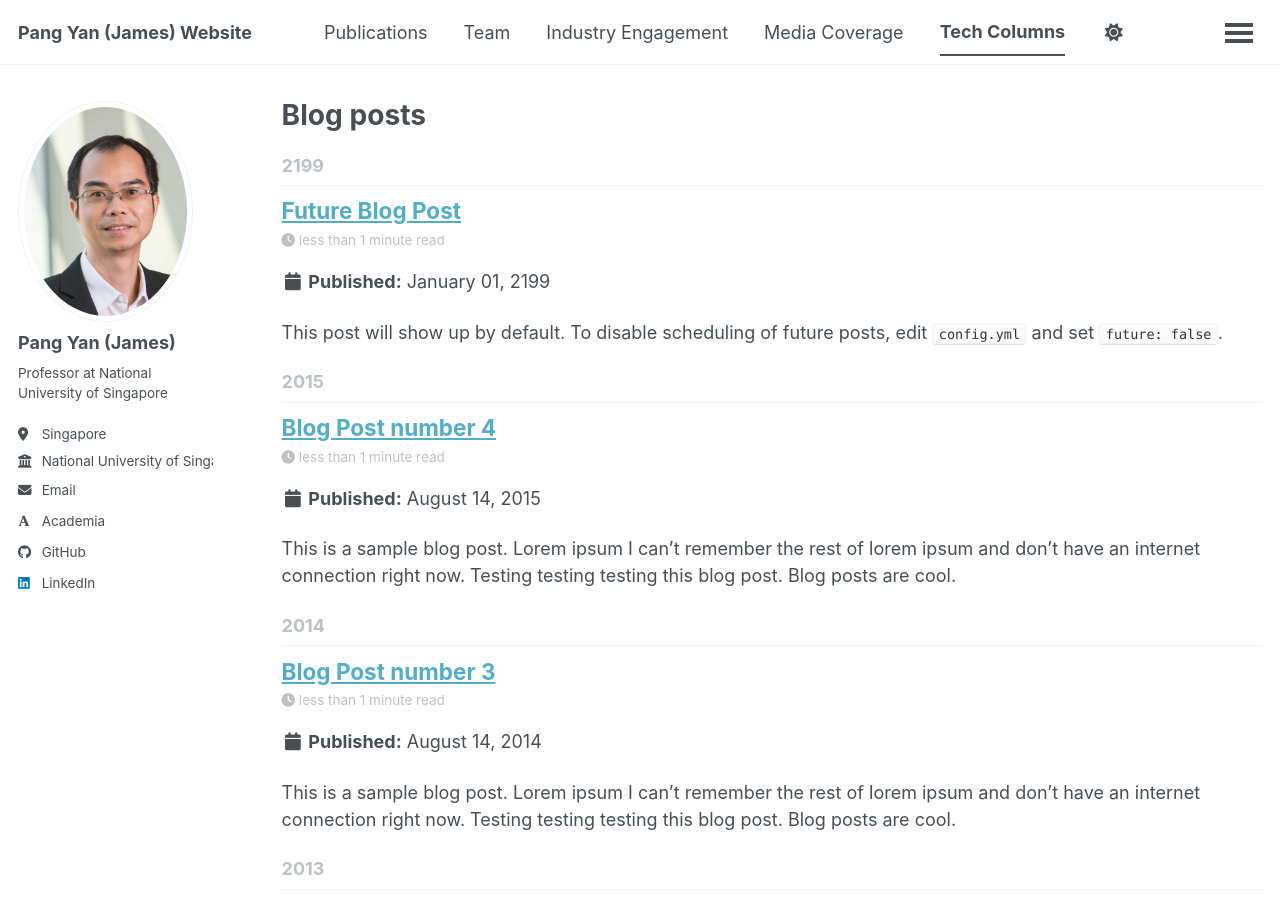
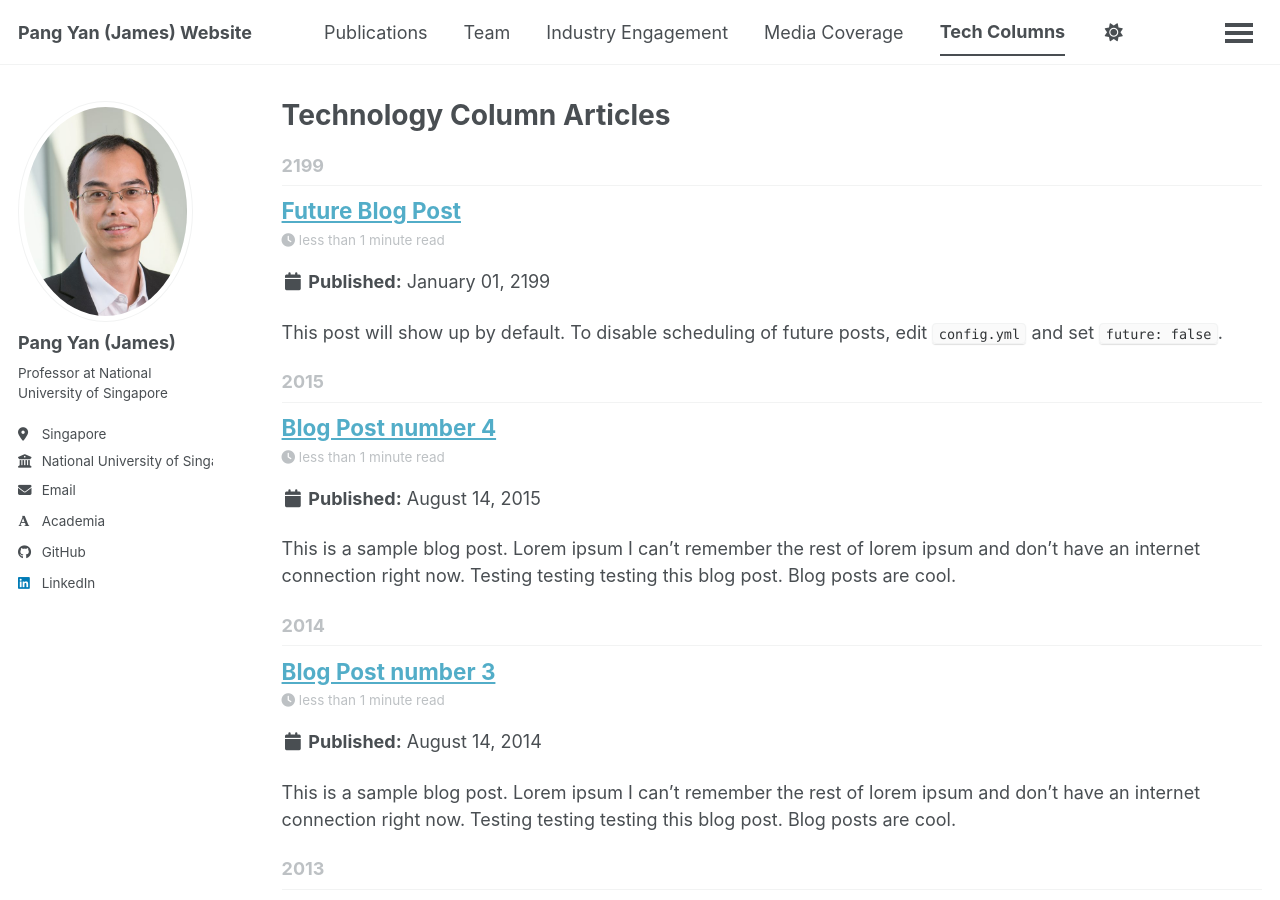
Before and after one commit to jamespangyan/jamespangyan.github.io, a Jekyll site: the page built from _pages/year-archive.html, in a window 1280 px wide and 900 px high. Built offline with Jekyll 4.4.1, drawn with Linux system fonts in a browser that asks for light colours; some web fonts are replaced; a script bundle is joined from its source files by our own code; library files that are not in the unit come from our copies.

Commit message:
Use full Technology Column Articles page heading

```diff
--- a/_pages/year-archive.html
+++ b/_pages/year-archive.html
@@ -1,7 +1,7 @@
 ---
 layout: archive
 permalink: /year-archive/
-title: "Blog posts"
+title: "Technology Column Articles"
 author_profile: true
 redirect_from:
   - /wordpress/blog-posts/
```
